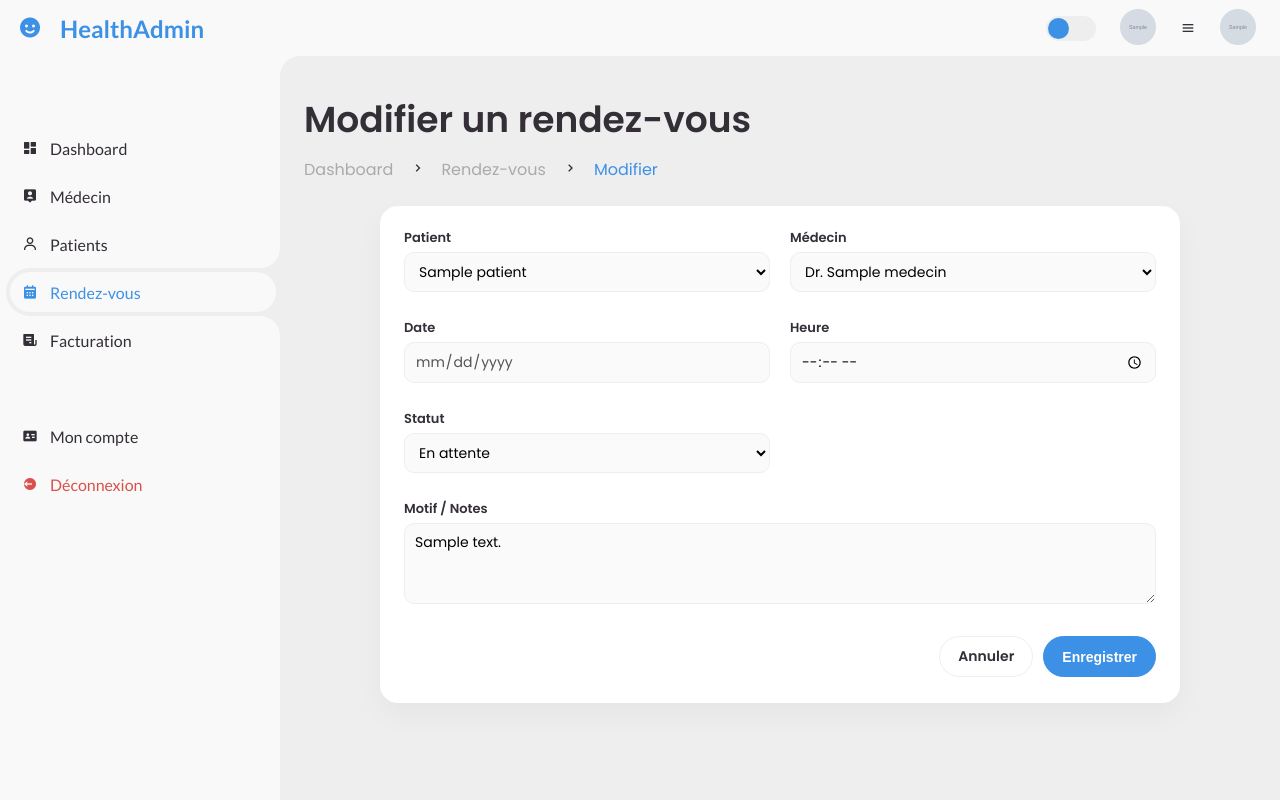
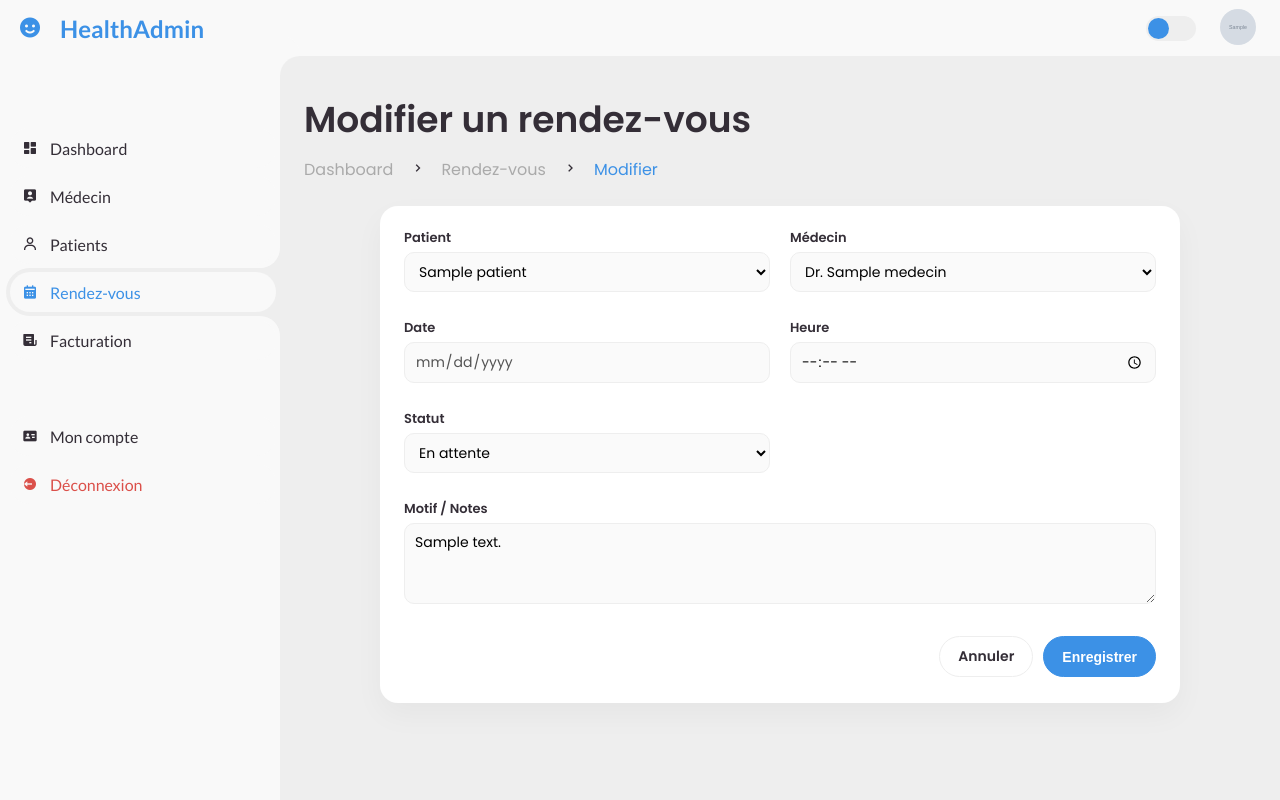
Before and after one commit to Azepuo/medicare-booking-system, a Python web app: template app/templates/admin/rdv_add.html in a window 1280 px wide. Run offline with Jinja, Linux system fonts and the light colour scheme; the template is opened without the code that fills it: most values are stand-ins (such as "Sample title", 1, 10 or a date in 2020); grey boxes marked "Sample" are stand-in pictures.

Commit message:
some_changes

```diff
--- a/app/templates/admin/rdv_add.html
+++ b/app/templates/admin/rdv_add.html
@@ -65,11 +65,6 @@
             </form>
             <input type="checkbox" id="switch-mode" hidden>
             <label for="switch-mode" class="switch-mode"></label>
-            <a href="#" class="profile">
-                <img src="{{ url_for('static', filename='uploads/' ~ admin.photo) }}">
-
-            </a>
-            <i class='bx bx-menu'></i>
             <a href="#" class="profile">
                 <img src="{{ url_for('static', filename='uploads/' ~ admin.photo) }}">
 
```
